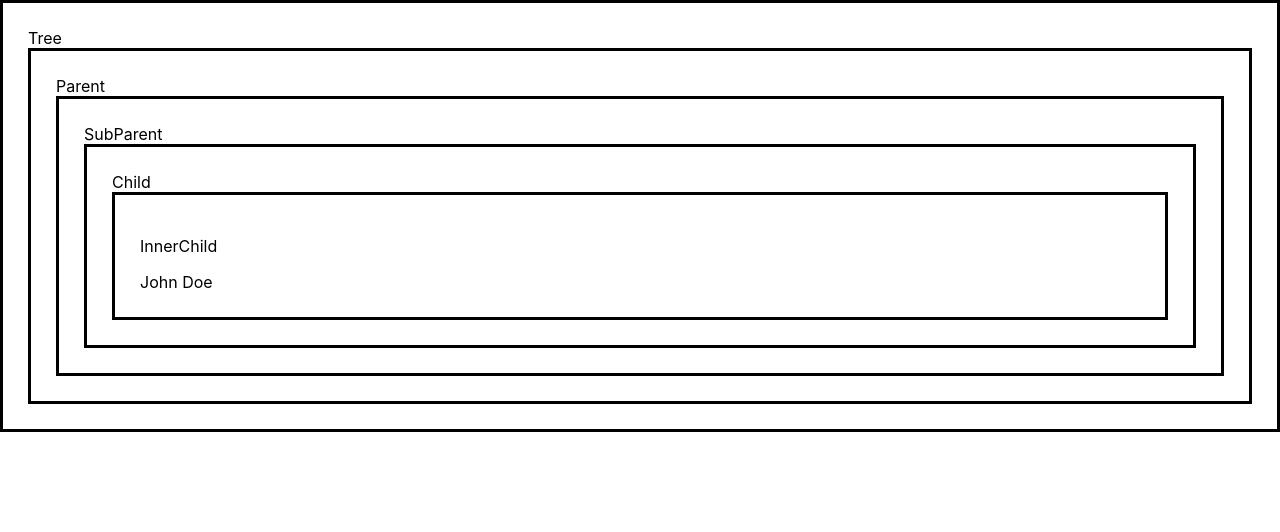
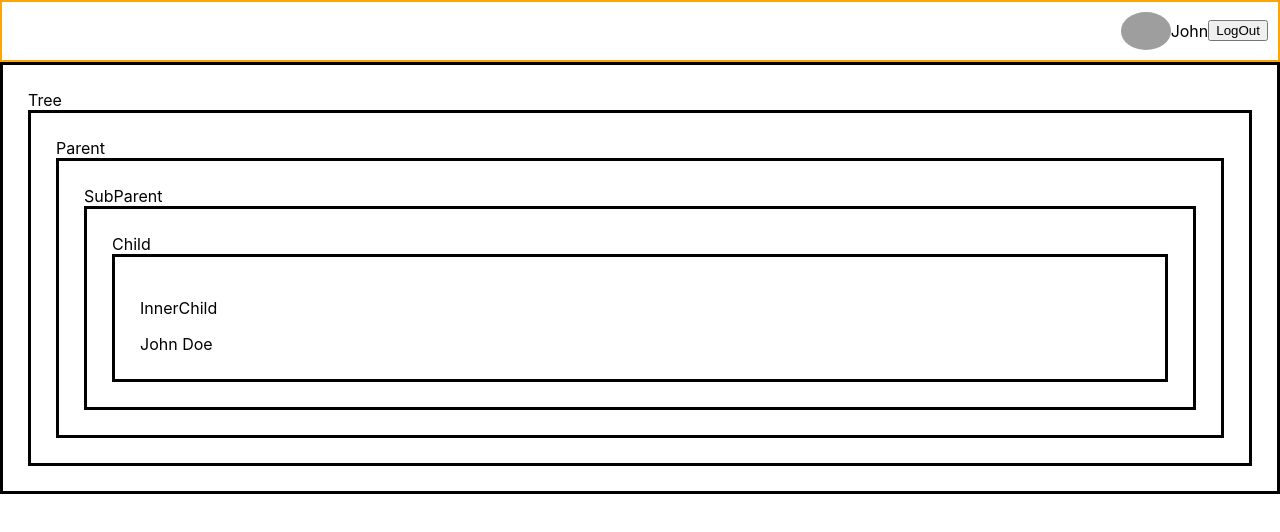
Before and after one commit to freshcodeAlice/react-learning-practice, a React (Create React App) app: page / in a window 1280 px wide. Shown: the top 532 px of the page. Built offline with nearby package versions, Linux system fonts and the light colour scheme; grey boxes are pictures that could not be loaded.

Commit message:
Header + InnerChild Context consume

```diff
--- a/src/App.js
+++ b/src/App.js
@@ -2,6 +2,7 @@ import './App.css';
 import React, { Component } from 'react';
 import Tree from './components/Tree';
 import { UserContext } from './contexts';
+import Header from './components/Header';
 
 /*
 
@@ -25,11 +26,20 @@ class App extends React.Component {
     };
   }
 
+  logOut = () => {
+    this.setState({
+      user: {},
+    });
+  };
+
   render () {
     return (
-      <UserContext.Provider value={this.state.user}>
-        <Tree user={this.state.user} />
-      </UserContext.Provider>
+      <>
+        <UserContext.Provider value={[this.state.user, this.logOut]}>
+          <Header />
+          <Tree />
+        </UserContext.Provider>
+      </>
     );
   }
 }
--- /dev/null
+++ b/src/components/Header/index.js
@@ -0,0 +1,45 @@
+import React, { Component } from 'react';
+import { UserContext } from '../../contexts';
+
+class Header extends Component {
+  render () {
+    const [user, userLogOut] = this.context;
+    return (
+      <div
+        style={{
+          width: '100%',
+          boxSizing: 'border-box',
+          border: '2px solid orange',
+          display: 'flex',
+          justifyContent: 'flex-end',
+          alignItems: 'center',
+          padding: '10px',
+        }}
+      >
+        <img
+          src={user.imageSrc}
+          style={{ width: '50px', borderRadius: '50%' }}
+        />
+        {user.firstName}
+        <button onClick={userLogOut}>LogOut</button>
+      </div>
+    );
+  }
+}
+
+Header.contextType = UserContext;
+
+export default Header;
+
+/*
+
+
+    <UserContext.Consumer>
+        {(user)=>{
+            return <div style={{ width: '100%', border: '2px solid orange' }}>
+                <img src={user.imageSrc} style={{width: '50px', borderRadius: '50%'}} />
+            </div>
+        }}
+    </UserContext.Consumer>
+
+    */
--- a/src/components/Tree/Parent/SubParent/Child/InnerChild/index.js
+++ b/src/components/Tree/Parent/SubParent/Child/InnerChild/index.js
@@ -5,11 +5,11 @@ const InnerChild = props => {
   return (
     <UserContext.Consumer>
       {contextValue => {
-        const { firstName, lastName } = contextValue;
+        const [user, userLogOut] = contextValue;
         return (
           <div style={{ border: '3px solid black', padding: '25px' }}>
             <p> InnerChild </p>
-            {firstName} {lastName}
+            {user.firstName} {user.lastName}
           </div>
         );
       }}
```
